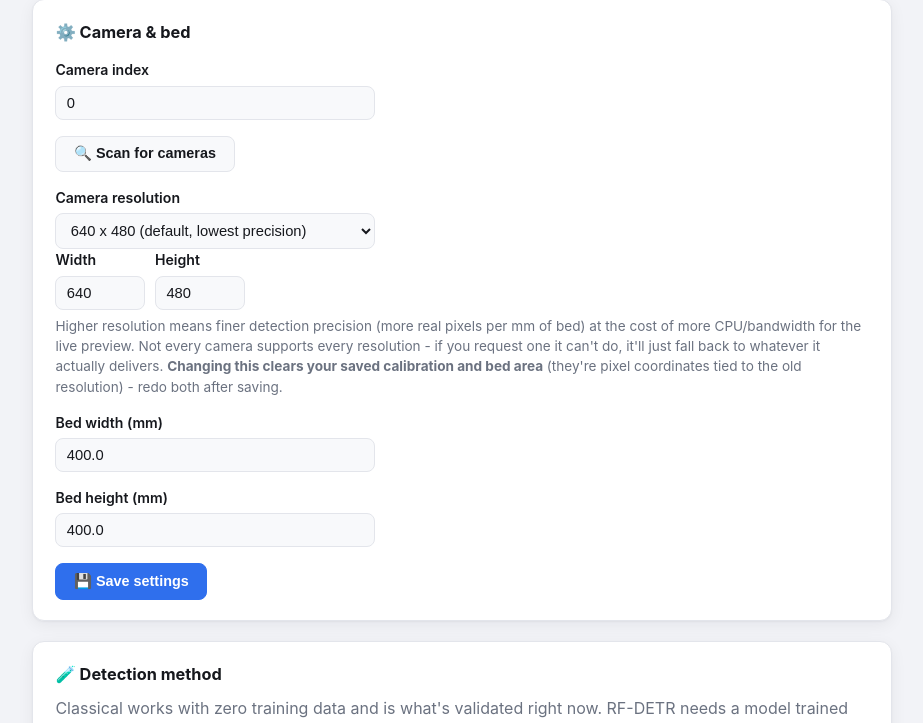
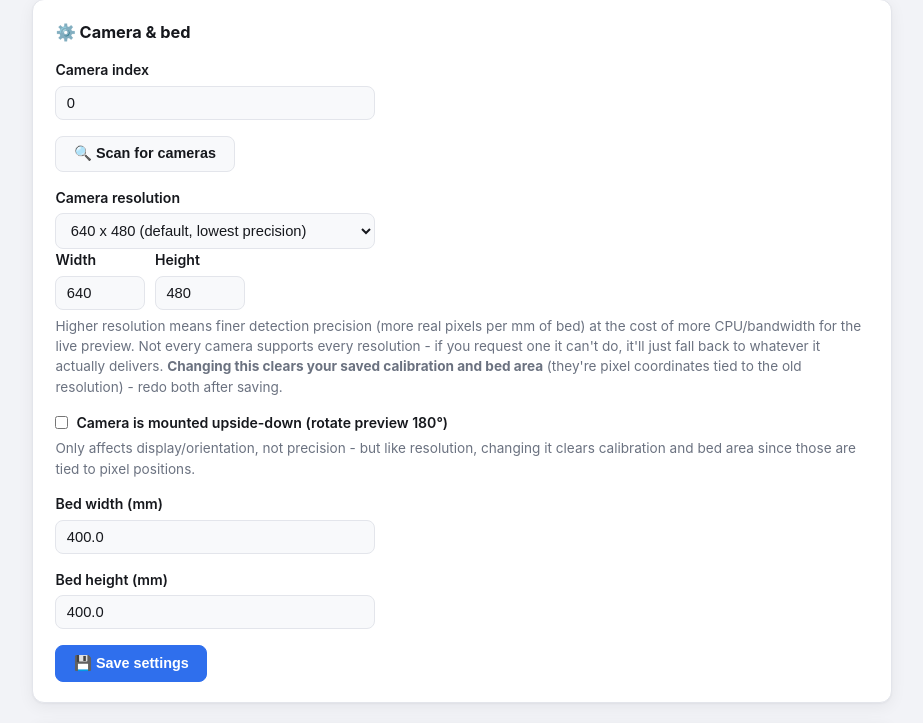
Before and after one commit to saleh-sabti/laser-eye, a Flask app: page /settings in a window 1280 px wide. Shown: the part 196-919 px from the top of the page, without its empty margins (178-1101 px from the left). Run offline with Flask 3, Linux system fonts and the light colour scheme.

Commit message:
Add optional 180-degree camera rotation for upside-down mounts

```diff
--- a/app.py
+++ b/app.py
@@ -32,16 +32,17 @@ _grbl: Grbl | None = None
 def get_camera() -> Camera:
     global _camera
     settings = config.load_settings()
-    width, height = settings["camera_width"], settings["camera_height"]
+    width, height, rotate_180 = settings["camera_width"], settings["camera_height"], settings["camera_rotate_180"]
     if (
         _camera is None
         or _camera.index != settings["camera_index"]
         or _camera.width != width
         or _camera.height != height
+        or _camera.rotate_180 != rotate_180
     ):
         if _camera is not None:
             _camera.release()
-        _camera = Camera(settings["camera_index"], width, height)
+        _camera = Camera(settings["camera_index"], width, height, rotate_180)
     return _camera
 
 
@@ -66,27 +67,31 @@ def settings_page():
         current = config.load_settings()
         new_width = int(request.form.get("camera_width", current["camera_width"]))
         new_height = int(request.form.get("camera_height", current["camera_height"]))
+        new_rotate_180 = "camera_rotate_180" in request.form
         config.save_settings({
             "camera_index": int(request.form.get("camera_index", current["camera_index"])),
             "camera_width": new_width,
             "camera_height": new_height,
+            "camera_rotate_180": new_rotate_180,
             "bed_width_mm": float(request.form.get("bed_width_mm", current["bed_width_mm"])),
             "bed_height_mm": float(request.form.get("bed_height_mm", current["bed_height_mm"])),
             "detection_method": request.form.get("detection_method", current["detection_method"]),
             "grbl_port": request.form.get("grbl_port", current["grbl_port"]),
             "grbl_baud": int(request.form.get("grbl_baud", current["grbl_baud"])),
         })
-        if new_width != current["camera_width"] or new_height != current["camera_height"]:
+        resolution_changed = new_width != current["camera_width"] or new_height != current["camera_height"]
+        rotation_changed = new_rotate_180 != current["camera_rotate_180"]
+        if resolution_changed or rotation_changed:
             # Saved calibration/bed-area are pixel coordinates at whatever
-            # resolution they were set at - silently keeping them after a
-            # resolution change would misalign everything without any
-            # obvious symptom, so clear them out and make the user redo
-            # both deliberately rather than debug a mystery later.
+            # resolution/orientation they were set at - silently keeping
+            # them after either changes would misalign everything without
+            # any obvious symptom, so clear them out and make the user
+            # redo both deliberately rather than debug a mystery later.
             config.CALIBRATION_PATH.unlink(missing_ok=True)
             config.save_settings({"bed_roi_px": None})
             flash(
-                f"Resolution changed to {new_width}x{new_height} - calibration and bed "
-                f"area were cleared since they're tied to the old resolution. Redo both."
+                "Camera resolution/orientation changed - calibration and bed area were "
+                "cleared since they're tied to the old settings. Redo both."
             )
         else:
             flash("Settings saved.")
--- a/laser_align/camera.py
+++ b/laser_align/camera.py
@@ -43,10 +43,17 @@ def probe_devices(max_index: int = 5) -> list[int]:
 
 
 class Camera:
-    def __init__(self, index: int, width: int = 640, height: int = 480):
+    def __init__(self, index: int, width: int = 640, height: int = 480, rotate_180: bool = False):
         self.index = index
         self.width = width
         self.height = height
+        # Only 180deg is supported for now - it's a plain flip, so frame
+        # dimensions stay the same and nothing downstream (calibration,
+        # detection, ROI) needs to know rotation happened at all, since
+        # it's applied here before any of them ever see the frame. 90/270
+        # would swap width<->height and need touching every place that
+        # currently assumes camera_width x camera_height - not done yet.
+        self.rotate_180 = rotate_180
         self._lock = threading.RLock()
         self._cap = cv2.VideoCapture(index, cv2.CAP_DSHOW)
         self._apply_resolution()
@@ -106,6 +113,8 @@ class Camera:
                         return self._placeholder_frame()
             else:
                 self._dead_frame_streak = 0
+            if self.rotate_180:
+                frame = cv2.rotate(frame, cv2.ROTATE_180)
             return frame
 
     def _placeholder_frame(self) -> np.ndarray:
--- a/laser_align/config.py
+++ b/laser_align/config.py
@@ -15,6 +15,8 @@ REFERENCE_FRAME_PATH = DATA_DIR / "empty_bed_reference.png"
 
 DEFAULT_SETTINGS = {
     "camera_index": 0,
+    "camera_rotate_180": False,  # for a physically upside-down mount - a plain flip, doesn't
+                                 # affect calibration/detection math at all, purely display.
     "camera_width": 640,   # OpenCV/DSHOW default to 640x480 unless told otherwise - most
     "camera_height": 480,  # webcams support far more; raising this is the single biggest
                             # precision lever available (more real pixels per mm of bed).
--- a/templates/settings.html
+++ b/templates/settings.html
@@ -31,6 +31,13 @@
     whatever it actually delivers. <strong>Changing this clears your saved calibration and
     bed area</strong> (they're pixel coordinates tied to the old resolution) - redo both
     after saving.</p>
+
+    <label style="display:flex; align-items:center; gap:0.5rem;">
+      <input type="checkbox" name="camera_rotate_180" style="width:auto; margin:0;" {{ "checked" if settings.camera_rotate_180 }}>
+      Camera is mounted upside-down (rotate preview 180°)
+    </label>
+    <p class="hint">Only affects display/orientation, not precision - but like resolution,
+    changing it clears calibration and bed area since those are tied to pixel positions.</p>
 
     <label>Bed width (mm)
       <input type="number" step="0.1" name="bed_width_mm" value="{{ settings.bed_width_mm }}">
```
Also changed, not shown: context.md (+17 -0 lines).
